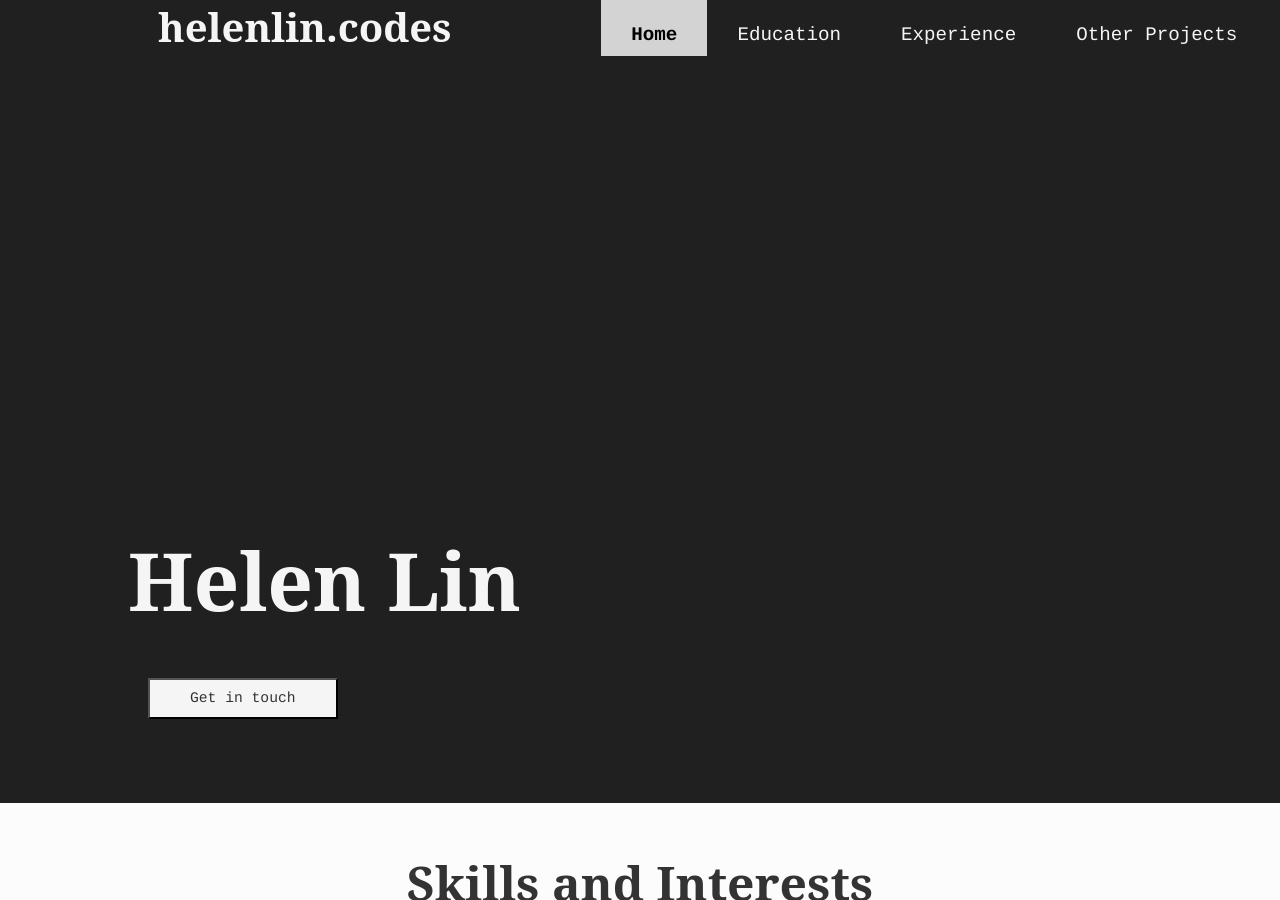
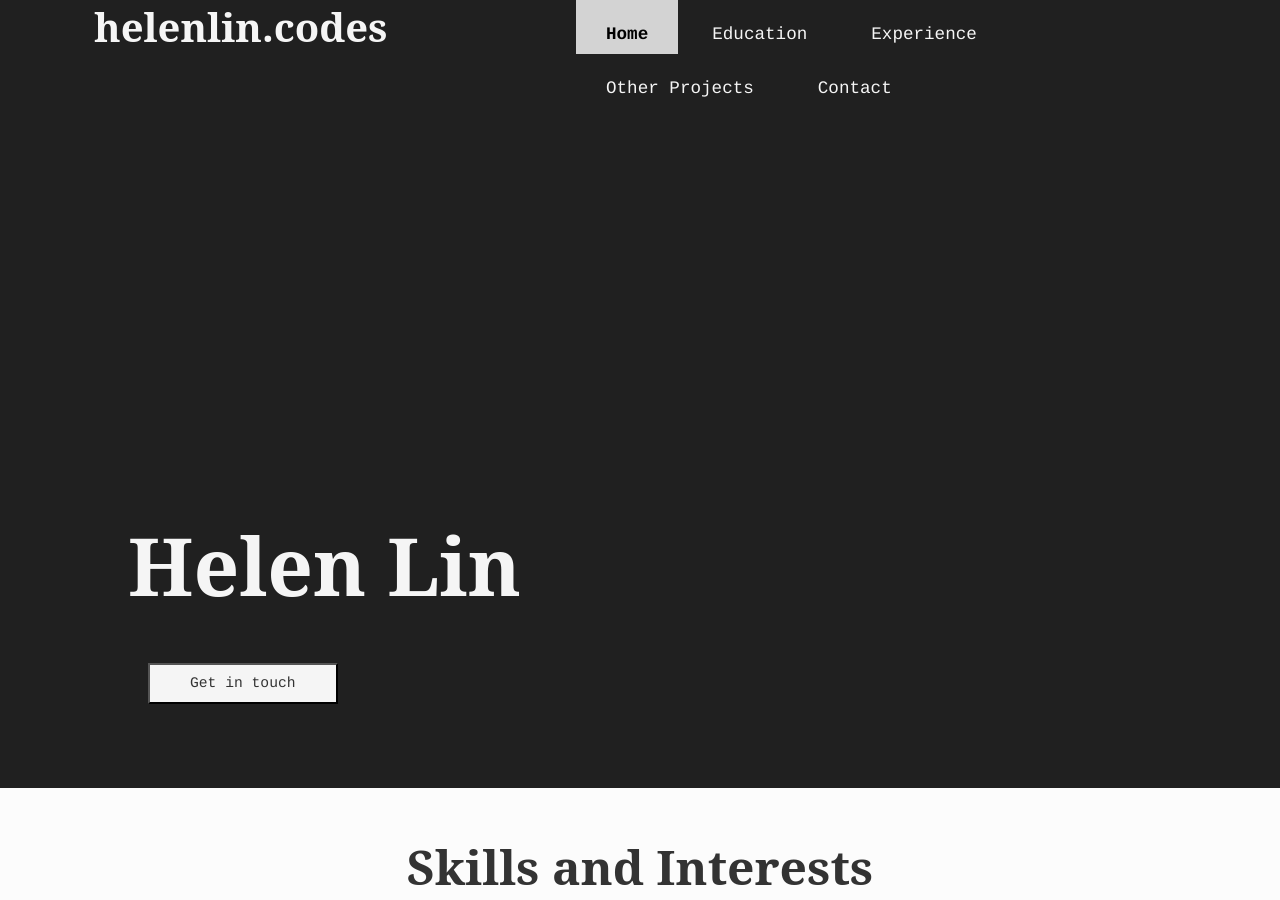
Before and after one commit to helen-m-lin/helenlincodes, a Jekyll site: the page built from index.html, in a window 1280 px wide and 900 px high. Built offline with Jekyll 4.4.1, drawn with Linux system fonts in a browser that asks for light colours.

Commit message:
update navbar

```diff
--- a/_includes/nav.html
+++ b/_includes/nav.html
@@ -1,6 +1,9 @@
 <nav class="thm-dark">
-    <a class="nav-left" href="{{ site.url }}">helenlin.codes {{site.home}}</a>
-    {% for item in site.data.nav reversed %}
-        <a href="{{ site.url | append: item.url }}" {% if page.url == item.url %}class="nav-curr"{% endif %}>{{ item.name }}</a>
+    <a class="nav-left" href="{{ site.url }}">helenlin.codes</a>
+    <div class="nav-right">
+        {% for item in site.data.nav %}
+        <a  href="{{ site.url | append: item.url }}" {% if page.url == item.url %}class="nav-curr"{% endif %}>{{ item.name }}</a>
     {% endfor %}
+    </div>
+
 </nav>
--- a/css/main.css
+++ b/css/main.css
@@ -1,15 +1,15 @@
 html, body {
-    background-color: yellow;
-
+    background-color: #202020;
     margin: 0;
     padding: 0;
 }
 
 .container {
     margin: 0;
-    padding-top: 4%; /* for sticky nav bar */
+    padding-top: 4vh; /* for sticky nav bar */
     background-color: #202020;
 }
+
 .section{
     display: block;
     padding-left: 10%;
@@ -24,21 +24,32 @@
 nav {
     position: fixed; /* Set the navbar to fixed position */
     top: 0;
-    width:100vw;
-    padding-left: 10%;
-    padding-right: 10%;
+    width: 100vw;
+    padding-left: 5%;
+    padding-right: 5%;
+    box-sizing: border-box;
+    min-height: 4vh;
 }
 
 nav a {
-    float: right;
     text-align: center;
     padding: 25px 30px 10px;
     text-decoration: none;
-    font-size: 1.2em;
+    font-size: 1.1em;
     color: whitesmoke;
 }
 
-nav a:hover, nav a.nav-curr {
+.nav-right {
+    float: right;
+    overflow: hidden;
+    max-width: 50vw;
+}
+
+.nav-right a {
+    display: inline-block;
+}
+
+.nav-right a:hover {
     text-decoration: none;
     background-color: grey;
 }
@@ -51,22 +62,23 @@
     pointer-events: none;
 }
 
-.nav-left {
+.nav-left, .nav-left:hover {
     padding: 5px 30px;
     float: left;
     font-size: 2.5em;
     font-weight: bold;
     font-family:'Playfair Display', 'serif';
     background-color: #202020;
+    text-decoration: none;
 }
 
 /* when mobile or small window, create side bar */
 @media screen and (max-width: 600px) {
-    nav a, .nav-left {
+    nav a, .nav-left, .nav-right {
         display: inline-block;
         float:none;
-      padding-left: 20%;
-      padding-right: 20%;
+      max-width: 100vw;
+      width: 100vw;
     }
  }
 
```
